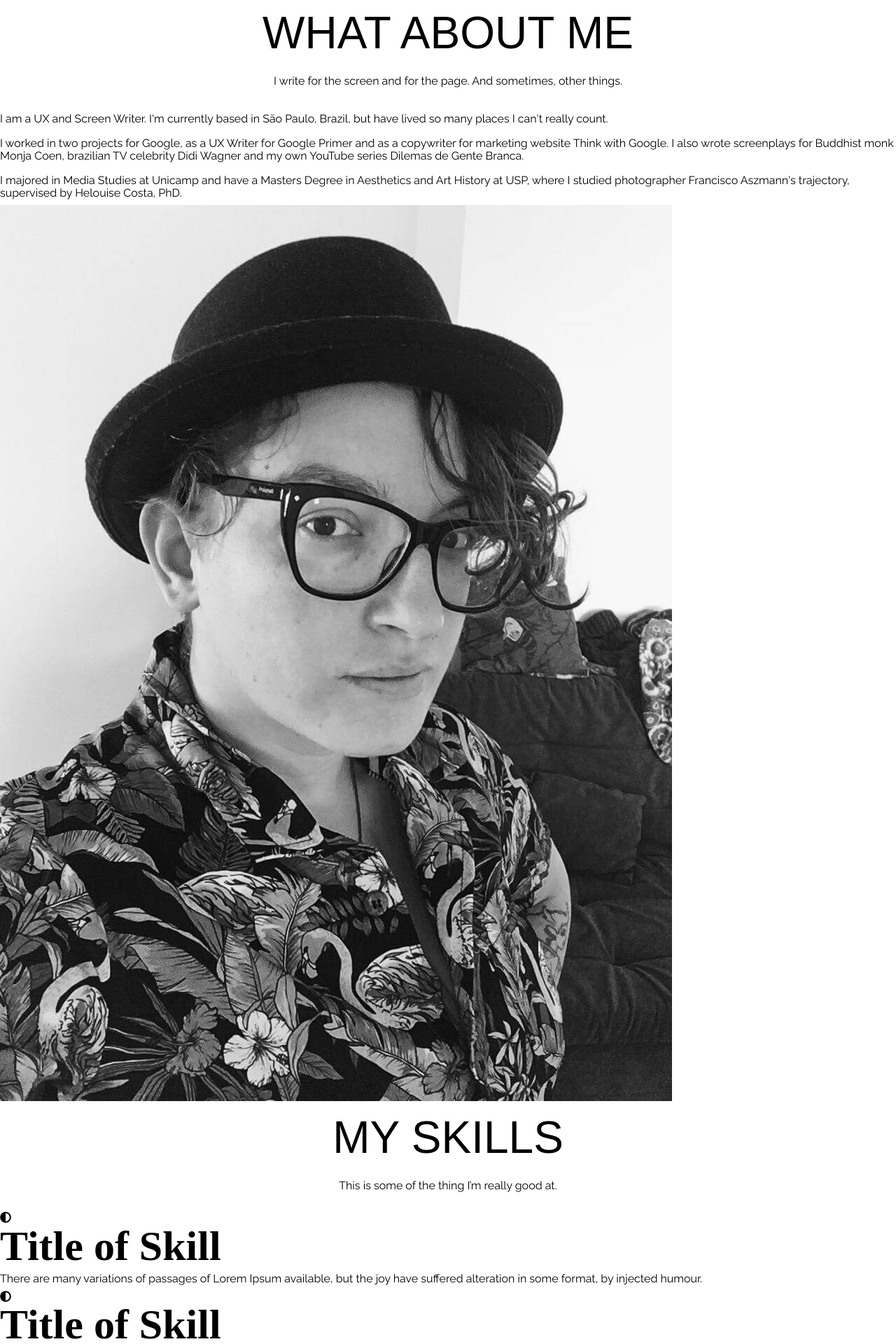
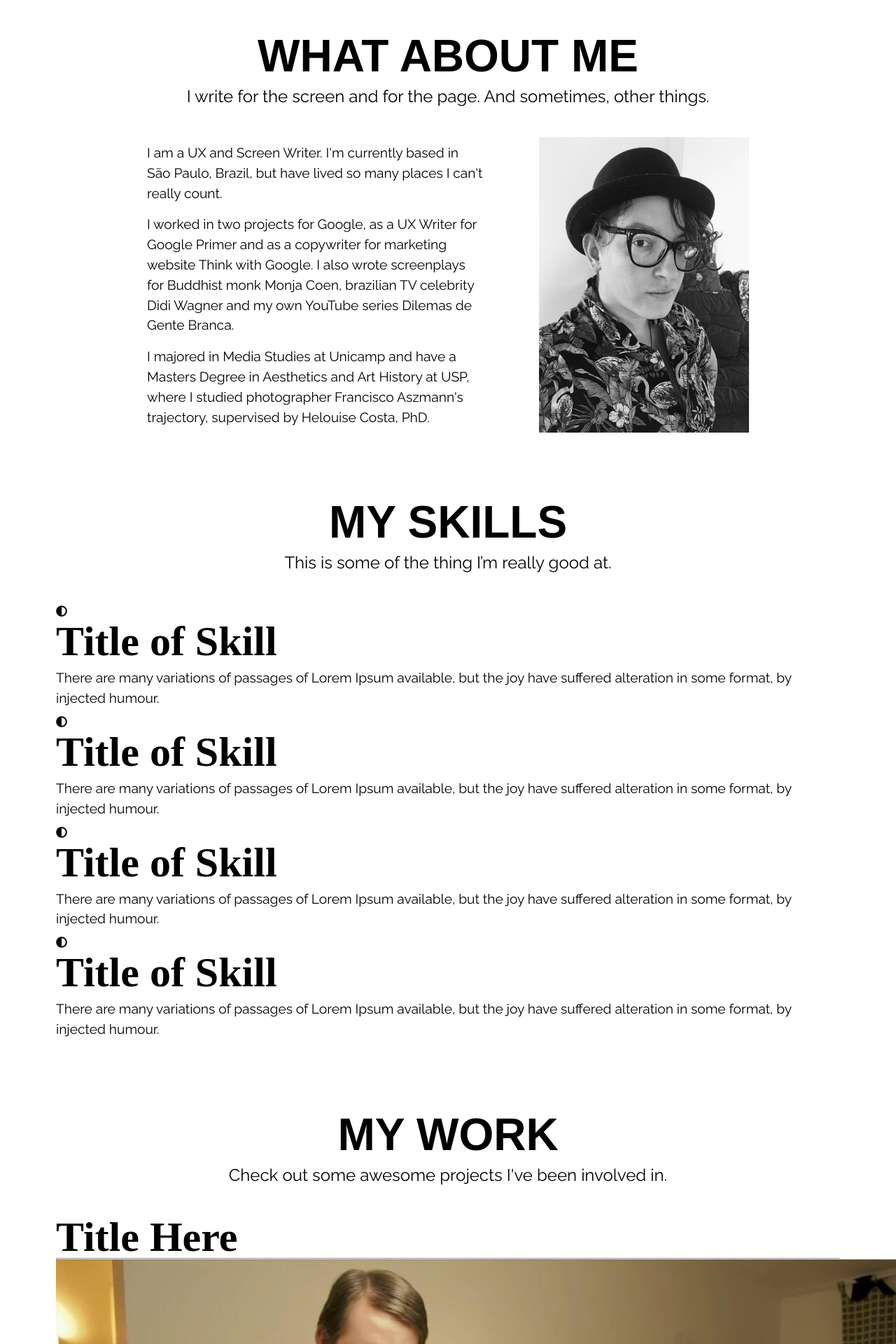
Before and after one commit to ymoretto/deborahhapp, a PHP site: page / in a window 1280 px wide; the page is wider, and only the part inside the window is pictured. Shown: the top 1920 px of that part at 70% size. Run offline with PHP 8.4, Linux system fonts and the light colour scheme; some libraries are stand-ins or nearby versions; some web fonts are replaced.

Commit message:
new intro

```diff
--- a/index.html
+++ b/index.html
@@ -25,12 +25,18 @@
         <p class="section__subtitle section__subtitle--about">I write for the screen and for the page. And sometimes, other things.</p>
 
         <div class="about__body">
-            <p class="about__paragraph">I am a UX and Screen Writer. I'm currently based in São Paulo, Brazil, but have lived so many places I can't really count.</p>
-            <p class="about__paragraph">I worked in two projects for Google, as a UX Writer for Google Primer and as a copywriter for marketing website Think with Google. I also wrote screenplays for Buddhist monk Monja Coen, brazilian TV celebrity Didi Wagner and my own YouTube series Dilemas de Gente Branca.</p>
-            <p class="about__paragraph">I majored in Media Studies at Unicamp and have a Masters Degree in Aesthetics and Art History at USP, where I studied photographer Francisco Aszmann's trajectory, supervised by Helouise Costa, PhD.</p>
-        </div>
 
-        <img src="images/deborah.jpeg" alt="Deborah Happ" class="about__image">
+                <div class="about__body--paragraph">
+                    <p class="about__paragraph">I am a UX and Screen Writer. I'm currently based in São Paulo, Brazil, but have lived so many places I can't really count.</p>
+                    <p class="about__paragraph">I worked in two projects for Google, as a UX Writer for Google Primer and as a copywriter for marketing website Think with Google. I also wrote screenplays for Buddhist monk Monja Coen, brazilian TV celebrity Didi Wagner and my own YouTube series Dilemas de Gente Branca.</p>
+                    <p class="about__paragraph">I majored in Media Studies at Unicamp and have a Masters Degree in Aesthetics and Art History at USP, where I studied photographer Francisco Aszmann's trajectory, supervised by Helouise Costa, PhD.</p>
+                </div> <!-- /about__body--paragraph -->
+
+                <img src="images/deborah.jpeg" alt="Deborah Happ" class="about__image">
+
+
+        </div> <!--/about__body-->
+
     </section>
 
     <!--*Skills-->
--- a/style.css
+++ b/style.css
@@ -13,24 +13,24 @@
     --ff-header: 'Roboto', sans-serif;
 
     --clr-black: #000;
-    --clr-white: #e5e5e5;
+    --clr-white: white;
     --clr-gray: #c4c4c4;
     --clr-dark: #252525;
 
-    --fs-h1: 3rem;
-    --fs-h2: 2.25rem;
-    --fs-h3: 1.25rem;
-    --fs-body: 1rem;
+    --fs-h1: 4rem;
+    --fs-h2: 3.75rem;
+    --fs-h3: 1.5rem;
+    --fs-body: 1.2rem;
 
     --fw-normal: 400;
 }
 
-@media (min-width: 800px) {
+@media (max-width: 800px) {
     :root {
         --fs-h1: 4rem;
         --fs-h2: 3.75rem;
         --fs-h3: 1.5rem;
-        --fs-body: 1.125rem;
+        --fs-body: 1rem;
     }
 }
 
@@ -50,34 +50,75 @@ h3 { font-size: var(--fs-h3); }
 .section__title {
     font-family: var(--ff-title);
     text-transform: uppercase;
-    font-weight: var(--fw-normal);
+    text-align: center;
 }
 
 .section__subtitle {
     font-family: var(--ff-text);
     font-weight: var(--fw-normal);
+    font-size: 1.5rem;
+    text-align: center;
 }
 
 p {
     font-family: var(--ff-text);
     font-weight: var(--fw-normal);
+    font-size: var(--fs-body);
     padding: 8px 0;
 }
 
 /* *General Styles */
 
+body {
+    font-weight: var(--fw-normal);
+    background-color: var(--clr-white);
+    margin: 0;
+    line-height: 1.5;
+}
+
 html {
     scroll-behavior: smooth;
 }
 
-.section__title {
-    display: flex;
-    justify-content: center;
-    margin-top: 15px;
+section {
+    padding: 3em 5em;
 }
 
 .section__subtitle {
+    margin-bottom: 2rem;
+}
+
+@media (max-width: 850px) {
+
+}
+
+/* !About Section */
+
+.about__body {
     display: flex;
+    flex-direction: row;
+    padding: 0 5rem;
     justify-content: center;
-    margin: 20px 0;
+    flex-wrap: wrap;
 }
+
+.about__body--paragraph {
+    max-width: 30em;
+}
+
+.about__image {
+    margin-left: 5em;
+    max-width: 300px;
+}
+
+@media (max-width: 1180px) {
+    .about__body {
+        justify-content: center;
+        align-items: center;
+        padding: 0;
+    }
+
+    .about__image {
+        padding-top: 2rem;;
+    }
+}
```
